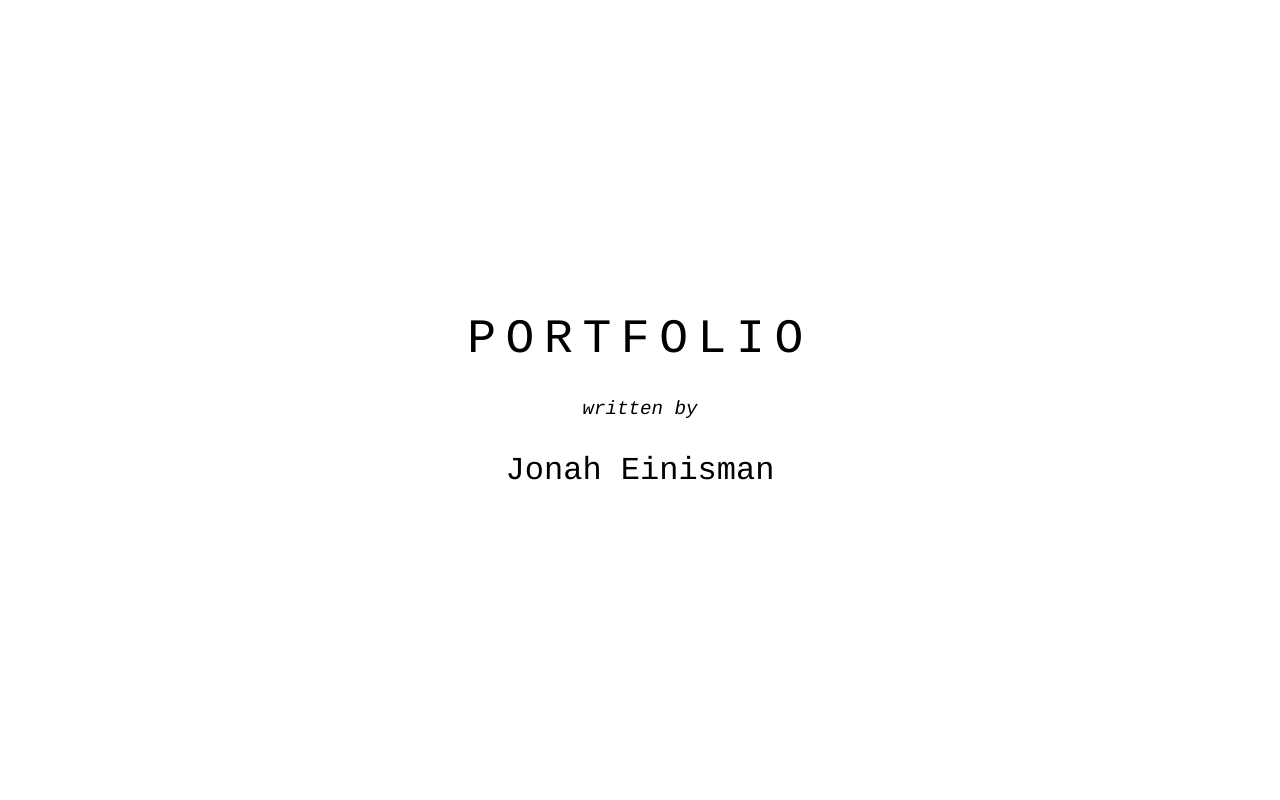
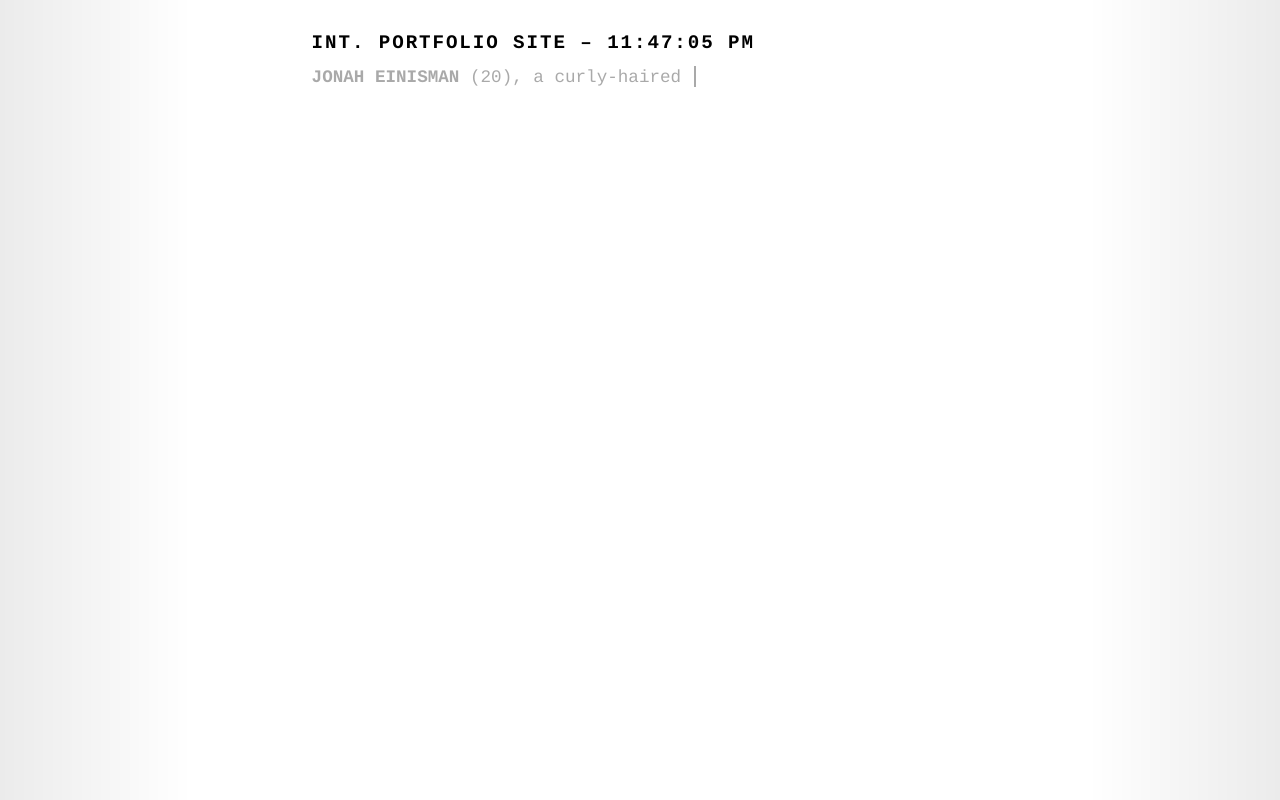
Before and after one commit to rkaelle/jonah-portfolio, a React (Vite) app: page / in a window 1280 px wide. Built offline with nearby package versions, Linux system fonts and the light colour scheme.

Commit message:
jonah updates while abroad

```diff
--- a/src/components/SceneHeading.jsx
+++ b/src/components/SceneHeading.jsx
@@ -31,25 +31,21 @@ const SceneHeading = ({ onComplete }) => {
     if (text.length < fullText.length) {
       const timer = setTimeout(() => {
         setText(fullText.slice(0, text.length + 1));
-      }, 60);
+      }, 45);
       return () => clearTimeout(timer);
     } else if (!isComplete && text.length === fullText.length) {
-      // Cursor blinks twice
-      const blink1 = setTimeout(() => setShowCursor(false), 500);
-      const blink2 = setTimeout(() => setShowCursor(true), 1000);
-      const blink3 = setTimeout(() => setShowCursor(false), 1500);
-      const blink4 = setTimeout(() => setShowCursor(true), 2000);
+      // Cursor blinks briefly
+      const blink1 = setTimeout(() => setShowCursor(false), 300);
+      const blink2 = setTimeout(() => setShowCursor(true), 600);
 
       const completeTimer = setTimeout(() => {
         setIsComplete(true);
         if (onComplete) onComplete();
-      }, 2500);
+      }, 1200);
 
       return () => {
         clearTimeout(blink1);
         clearTimeout(blink2);
-        clearTimeout(blink3);
-        clearTimeout(blink4);
         clearTimeout(completeTimer);
       };
     }
--- a/src/components/TitlePage.jsx
+++ b/src/components/TitlePage.jsx
@@ -18,56 +18,52 @@ const TitlePage = ({ onComplete }) => {
       if (titleText.length < fullTitle.length) {
         const timer = setTimeout(() => {
           setTitleText(fullTitle.slice(0, titleText.length + 1));
-        }, 100);
+        }, 60);
         return () => clearTimeout(timer);
       } else {
         const timer = setTimeout(() => {
           setCurrentPhase('writtenBy');
-        }, 800);
+        }, 400);
         return () => clearTimeout(timer);
       }
     } else if (currentPhase === 'writtenBy') {
       if (writtenByText.length < fullWrittenBy.length) {
         const timer = setTimeout(() => {
           setWrittenByText(fullWrittenBy.slice(0, writtenByText.length + 1));
-        }, 80);
+        }, 50);
         return () => clearTimeout(timer);
       } else {
         const timer = setTimeout(() => {
           setCurrentPhase('author');
-        }, 800);
+        }, 400);
         return () => clearTimeout(timer);
       }
     } else if (currentPhase === 'author') {
       if (authorText.length < fullAuthor.length) {
         const timer = setTimeout(() => {
           setAuthorText(fullAuthor.slice(0, authorText.length + 1));
-        }, 100);
+        }, 60);
         return () => clearTimeout(timer);
       } else {
         const timer = setTimeout(() => {
           setCurrentPhase('complete');
-        }, 800);
+        }, 400);
         return () => clearTimeout(timer);
       }
     } else if (currentPhase === 'complete') {
-      // Cursor blinks twice
-      const cursorBlink1 = setTimeout(() => setShowCursor(false), 500);
-      const cursorBlink2 = setTimeout(() => setShowCursor(true), 1000);
-      const cursorBlink3 = setTimeout(() => setShowCursor(false), 1500);
-      const cursorBlink4 = setTimeout(() => setShowCursor(true), 2000);
+      // Brief cursor blink, then fade out quickly
+      const cursorBlink1 = setTimeout(() => setShowCursor(false), 300);
+      const cursorBlink2 = setTimeout(() => setShowCursor(true), 600);
 
-      // Start fade out and trigger completion
-      const fadeTimer = setTimeout(() => setFadeOut(true), 2500);
+      // Start fade out and trigger completion sooner
+      const fadeTimer = setTimeout(() => setFadeOut(true), 900);
       const completeTimer = setTimeout(() => {
         if (onComplete) onComplete();
-      }, 3500);
+      }, 1400);
 
       return () => {
         clearTimeout(cursorBlink1);
         clearTimeout(cursorBlink2);
-        clearTimeout(cursorBlink3);
-        clearTimeout(cursorBlink4);
         clearTimeout(fadeTimer);
         clearTimeout(completeTimer);
       };
--- a/src/data/portfolioData.js
+++ b/src/data/portfolioData.js
@@ -57,7 +57,6 @@ export const portfolioData = {
     subtitle: null,
     items: [
       { title: 'Sample: Feature Length Sci-Fi Script', pdf: '/portfolio/writings/The Mirror Sample.pdf' },
-      { title: 'Feature Screenplay — In Progress...', image: null },
     ]
   }
 };
```
